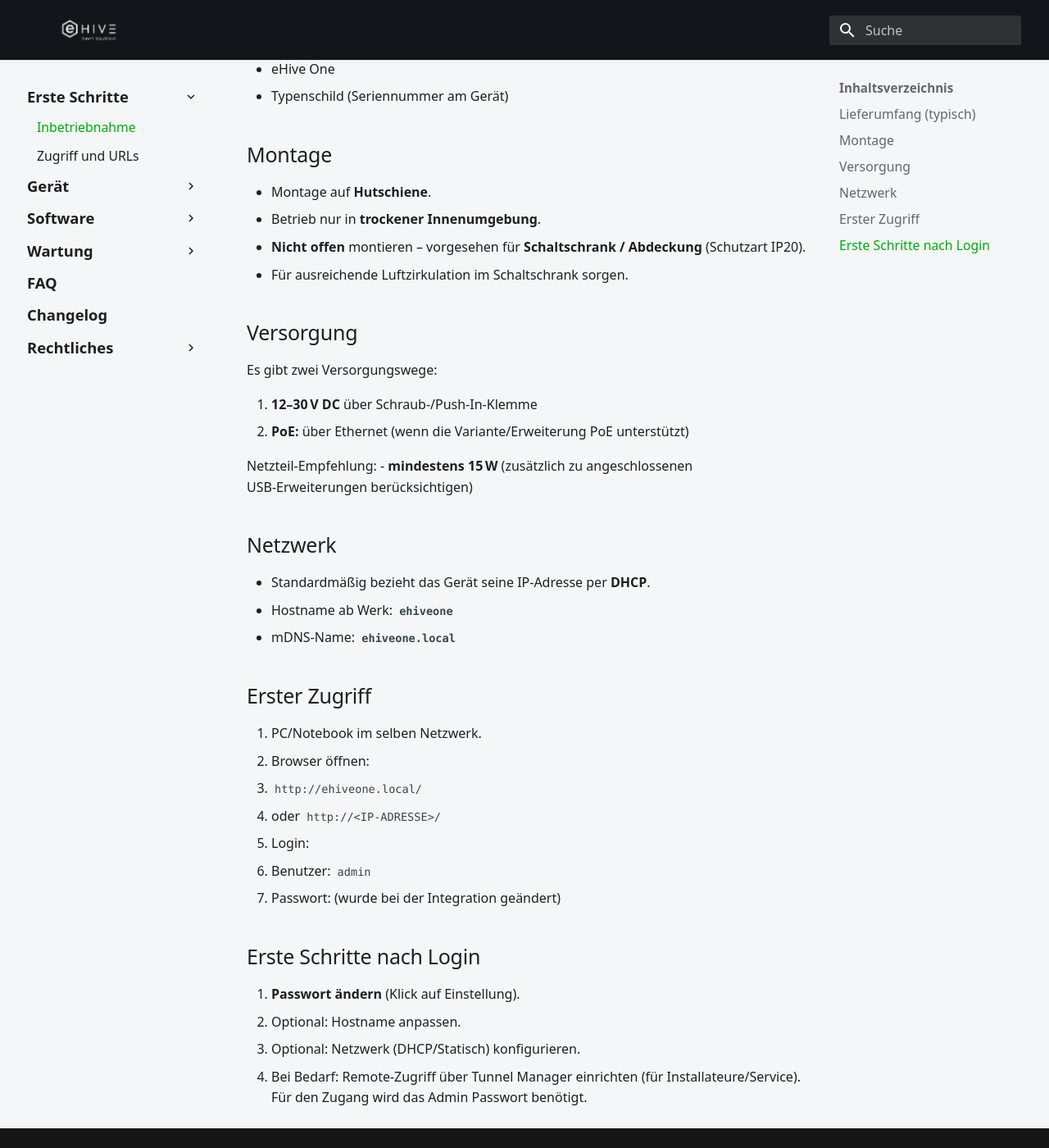
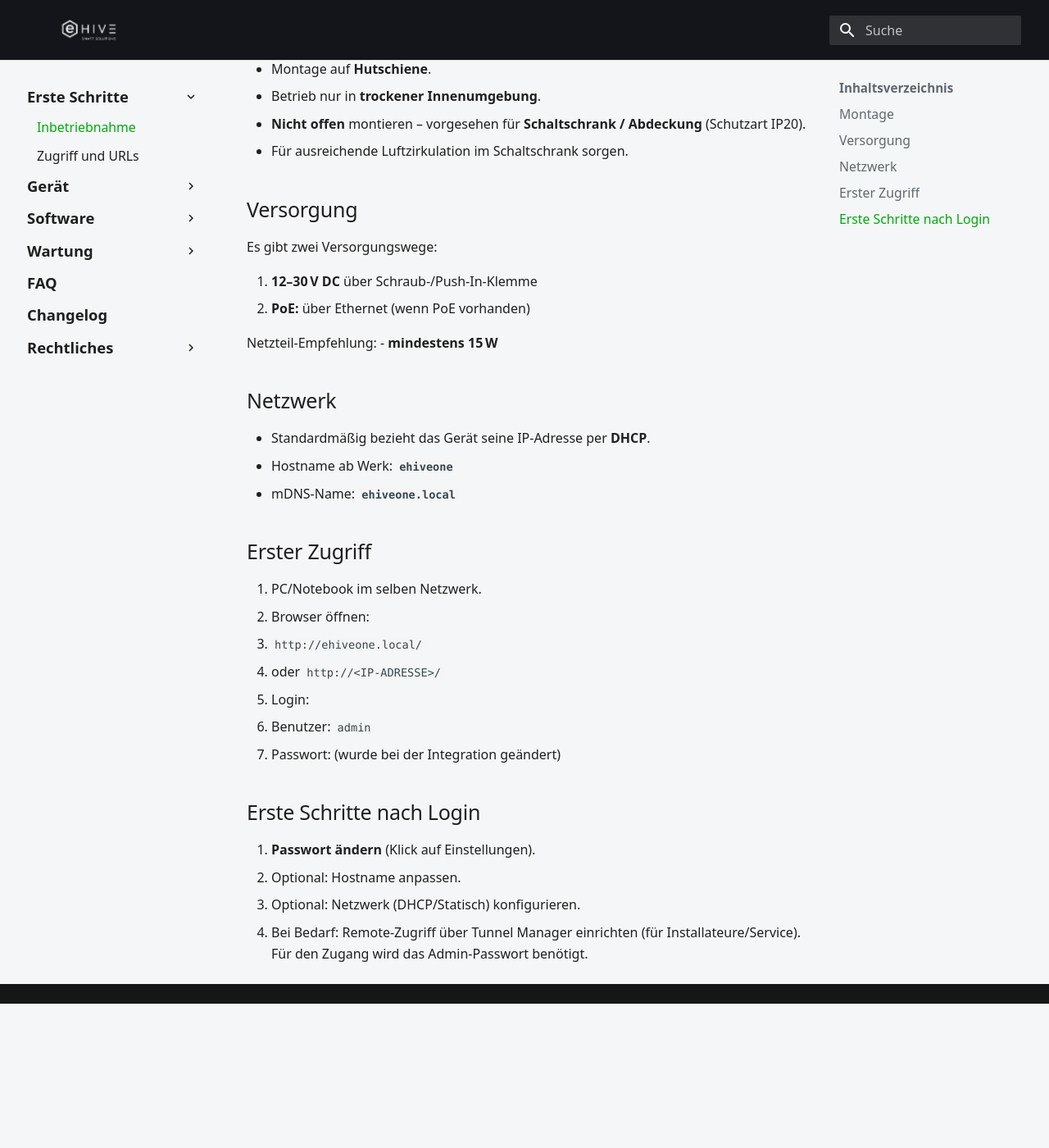
Before and after one commit to ehive-dev/doc, an MkDocs documentation site: the page built from docs/getting-started.md, in a window 1280 px wide and 1400 px high, scrolled down 185 px. Shown: the whole window at 82% size. Built offline with MkDocs 1.6.1 and Material for MkDocs 9.7.7, drawn with Linux system fonts in a browser that asks for light colours; after the commit the page ends 1409 px from its top, so only the background shows below that.

Commit message:
docs: fix wording consistency and contact typos

```diff
--- a/docs/getting-started.md
+++ b/docs/getting-started.md
@@ -1,9 +1,4 @@
 # Inbetriebnahme
-
-## Lieferumfang (typisch)
-
-- eHive One
-- Typenschild (Seriennummer am Gerät)
 
 ## Montage
 
@@ -17,10 +12,10 @@
 Es gibt zwei Versorgungswege:
 
 1. **12–30 V DC** über Schraub-/Push‑In‑Klemme
-2. **PoE:** über Ethernet (wenn die Variante/Erweiterung PoE unterstützt)
+2. **PoE:** über Ethernet (wenn PoE vorhanden)
 
 Netzteil-Empfehlung:
-- **mindestens 15 W** (zusätzlich zu angeschlossenen USB‑Erweiterungen berücksichtigen)
+- **mindestens 15 W**
 
 ## Netzwerk
 
@@ -40,7 +35,7 @@ Netzteil-Empfehlung:
 
 ## Erste Schritte nach Login
 
-1. **Passwort ändern** (Klick auf Einstellung).
+1. **Passwort ändern** (Klick auf Einstellungen).
 2. Optional: Hostname anpassen.
 3. Optional: Netzwerk (DHCP/Statisch) konfigurieren.
-4. Bei Bedarf: Remote-Zugriff über Tunnel Manager einrichten (für Installateure/Service). Für den Zugang wird das Admin Passwort benötigt.
+4. Bei Bedarf: Remote-Zugriff über Tunnel Manager einrichten (für Installateure/Service). Für den Zugang wird das Admin-Passwort benötigt.
```
Also changed, not shown: docs/access.md (+1 -1 lines), docs/faq.md (+1 -1 lines), docs/hardware/connectors.md (+3 -3 lines), docs/legal/compliance.md (+1 -1 lines), docs/legal/safety.md (+1 -1 lines).
